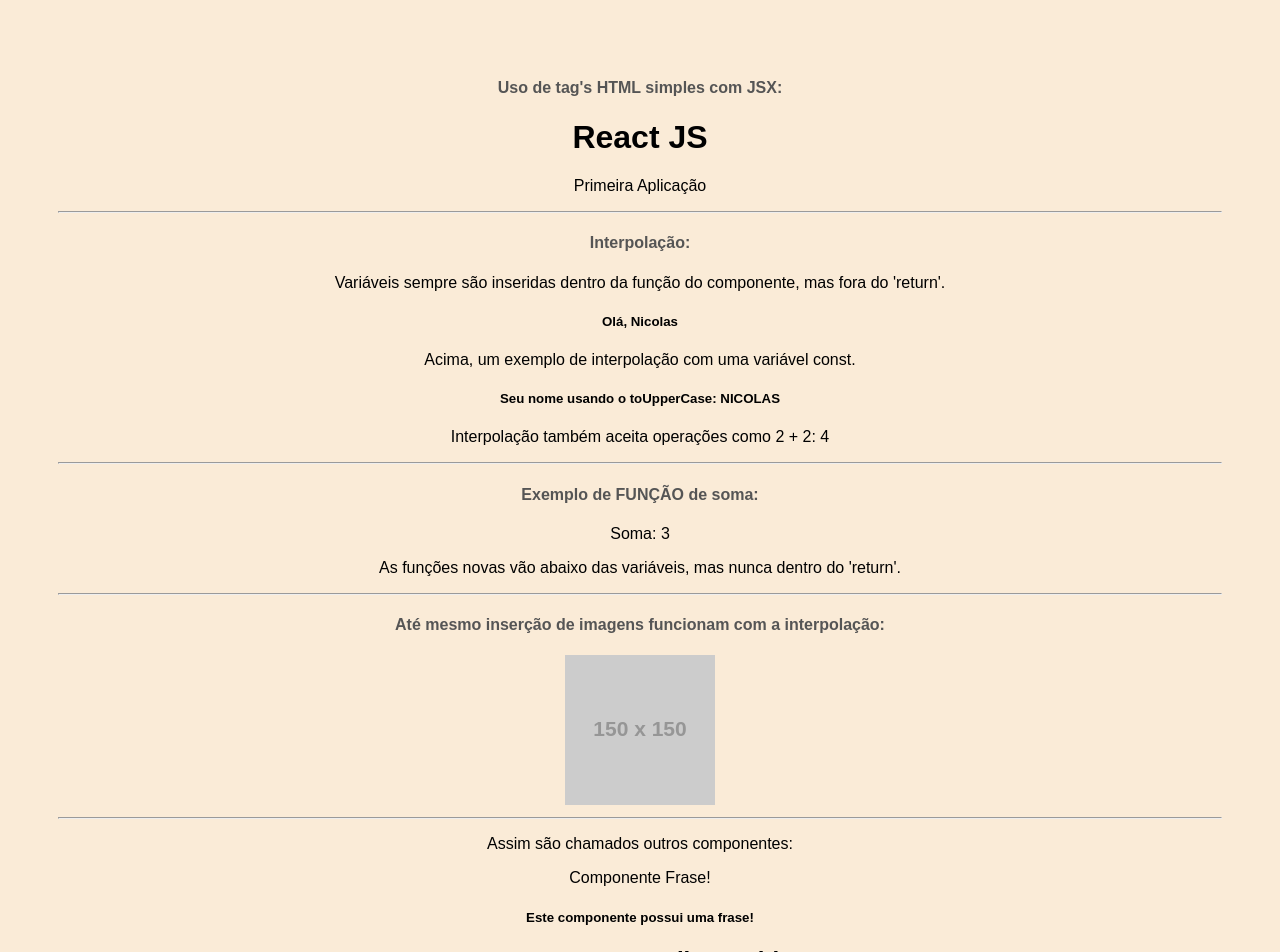
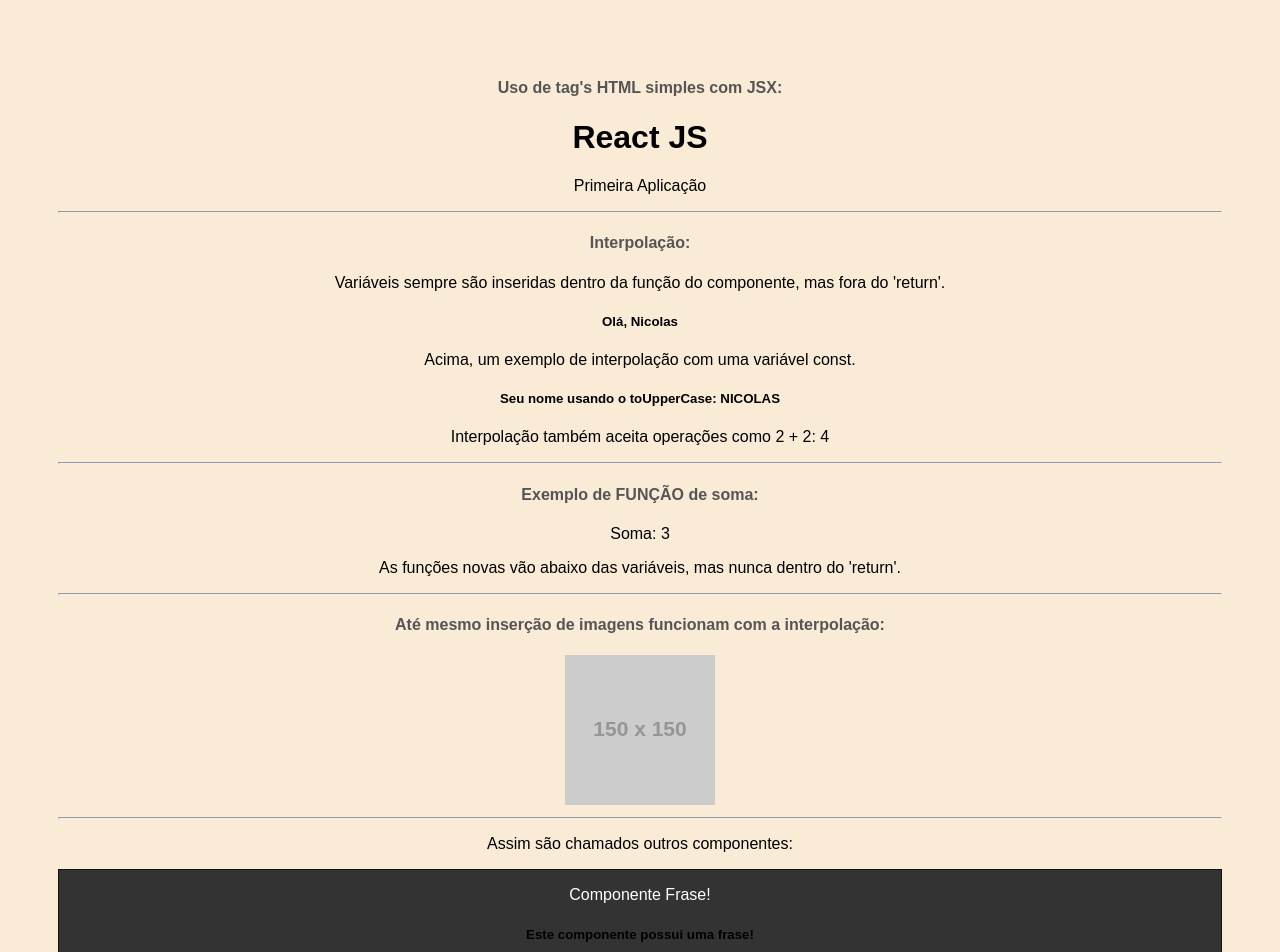
Before and after one commit to N-Skay/react-js-training, a React (Create React App) app: page / in a window 1280 px wide. Shown: the top 952 px of the page. Built offline with nearby package versions, Linux system fonts and the light colour scheme.

Commit message:
Css do componente Frase.js.

```diff
--- a/src/components/Frase.js
+++ b/src/components/Frase.js
@@ -1,7 +1,9 @@
+import styles from './Frase.module.css';
+
 function Frase(){
     return(
-        <div>
-            <p>Componente Frase!</p>
+        <div className={styles.fraseContainer}>
+            <p className={styles.fraseContent}>Componente Frase!</p>
             <h5>Este componente possui uma frase!</h5>
         </div>
     )
--- /dev/null
+++ b/src/components/Frase.module.css
@@ -0,0 +1,9 @@
+.fraseContainer{
+background-color: #333;
+border: 1px solid #111;
+}
+.fraseContent{
+    color: #fff;
+    background-color: #333;
+    margin-top: 20;
+}
```
